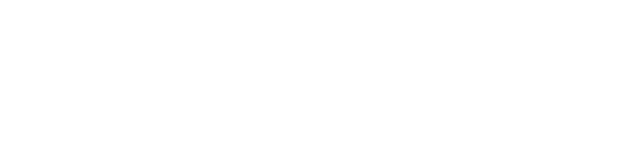
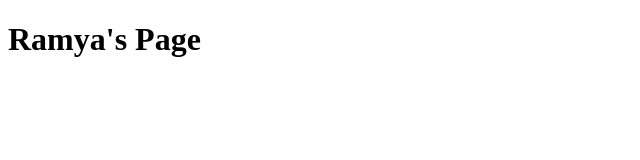
Before and after one commit to Ramyals-web/Ramyals-web.github.io, a plain HTML site: page index.html in a window 1280 px wide. Shown: the whole page, without its empty margins (0-640 px from the left). Drawn offline with Linux system fonts and the light colour scheme.

Commit message:
updated adding html

```diff
--- a/index.html
+++ b/index.html
@@ -7,6 +7,6 @@
     <title>Document</title>
 </head>
 <body>
-
+    <h1>Ramya's Page</h1>
 </body>
 </html>
```
